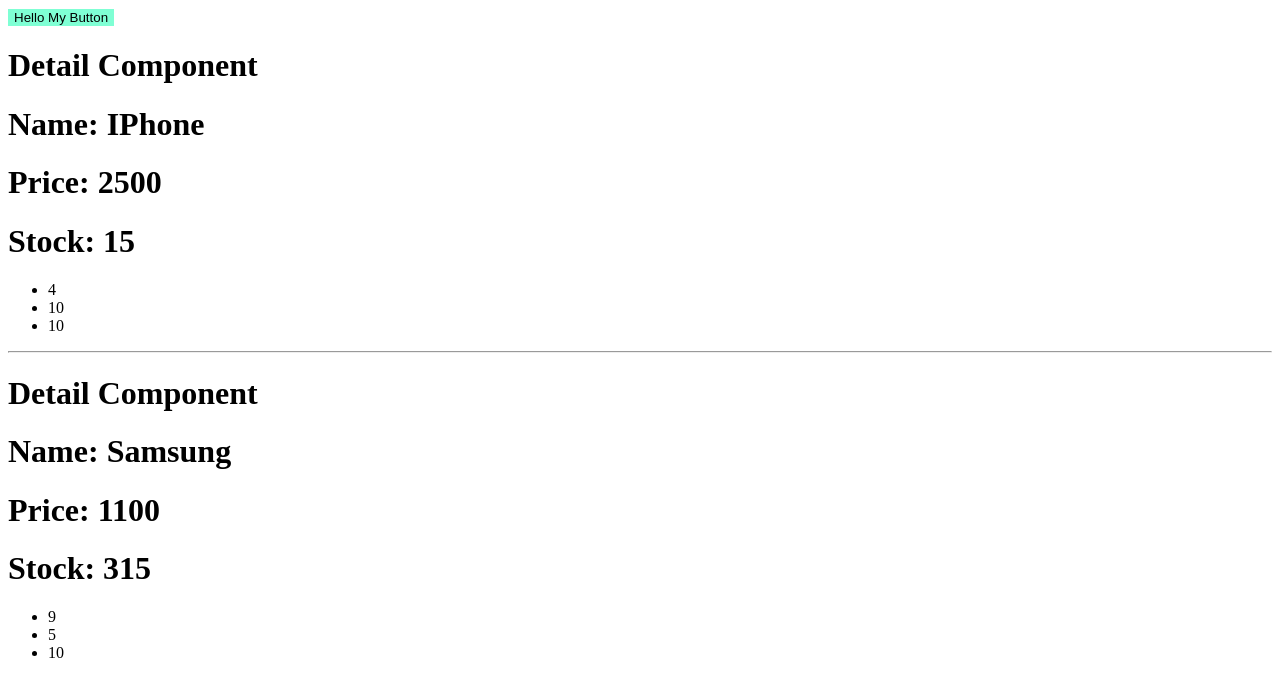
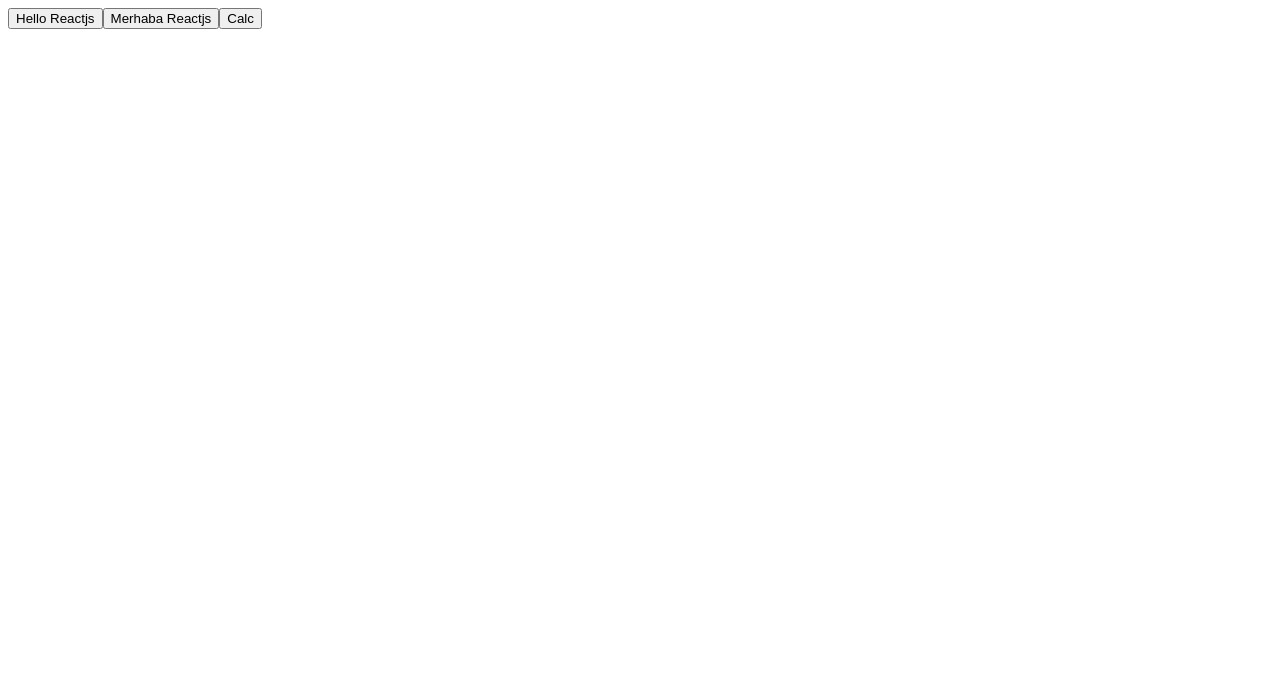
Before and after one commit to yakintech/turkiye-finans-7-react-tutorial, a React (Create React App) app: page / in a window 1280 px wide. Shown: the top 696 px of the page. Built offline with nearby package versions, Linux system fonts and the light colour scheme.

Commit message:
tsx event

```diff
--- a/src/App.tsx
+++ b/src/App.tsx
@@ -1,14 +1,11 @@
-import Button from "./propsSample/Button"
-import ProductDetail from "./propsSample/ProductDetail"
+import TsxEventSample from "./tsxSample/TsxEventSample"
+
 
 function App() {
 
   return (<>
-    <Button title='Hello My Button' />
-    <ProductDetail name='IPhone' unitPrice={2500} unitsInStock={15} points={[4, 10, 10]} />
-    <hr></hr>
-    <ProductDetail name='Samsung' unitPrice={1100} unitsInStock={315} points={[9, 5, 10]} />
-  </>)
+      <TsxEventSample/>
+     </>)
 }
 
 export default App
--- /dev/null
+++ b/src/tsxSample/TsxEventSample.tsx
@@ -0,0 +1,28 @@
+import React from 'react'
+
+function TsxEventSample() {
+
+    const hello = () => {
+        alert('Hello REACTJS!!');
+    }
+
+    const merhaba = () => {
+        alert("Merhaba REACTJS!!");
+    }
+
+    const calc = (a: number, b: number) => {
+        alert(a * b);
+    }
+
+
+
+    return (<>
+        <button onClick={hello}>Hello Reactjs</button>
+        <button onClick={() => merhaba()}>Merhaba Reactjs</button>
+        <button onClick={() => calc(10, 5)}>Calc</button>
+
+    </>
+    )
+}
+
+export default TsxEventSample
```
Also changed, not shown: src/propsSample/User.tsx (added, +15 -0 lines).
